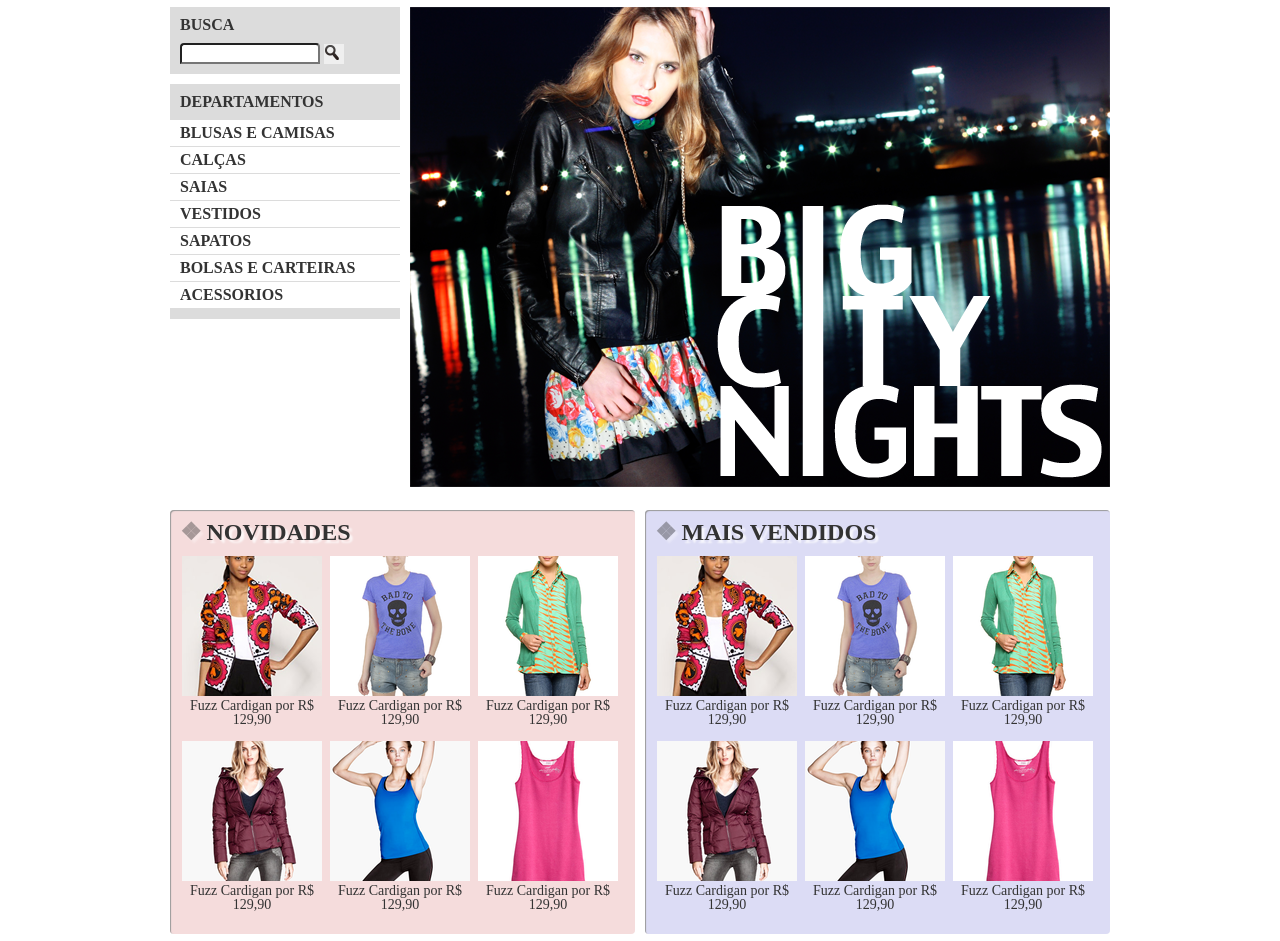
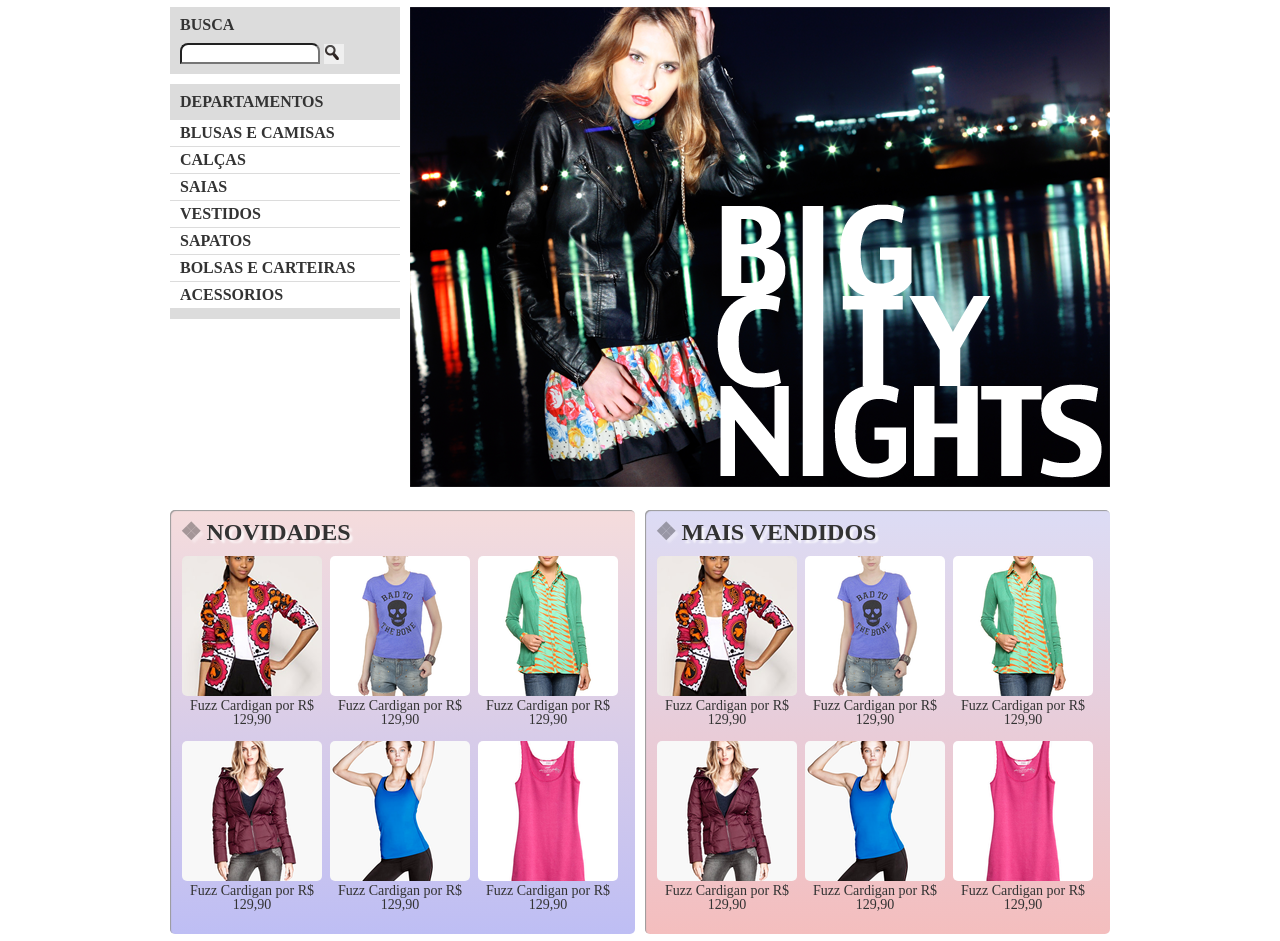
Before and after one commit to junyorff12/frontend, a plain HTML site: page index.html in a window 1280 px wide. Shown: the part 91-1032 px from the top of the page. Drawn offline with Linux system fonts and the light colour scheme.

Commit message:
paineis: transition, transform]

```diff
--- a/css/estilo.css
+++ b/css/estilo.css
@@ -111,8 +111,8 @@ header {
 
 .busca input[type=search] {
   width: 140px;
-  border-top-right-radius: 4px;
-  border-top-left-radius: 4px;
+  border-top-right-radius: 8px;
+  border-top-left-radius: 8px;
 }
 
 .busca button {
@@ -136,7 +136,7 @@ header {
   margin: 10px 0;
   padding: 10px;
   width: 445px;
-  border-radius: 4px;
+  border-radius: 5px;
   box-shadow: inset 1px 1px 1px #999;
 }
 
@@ -144,9 +144,18 @@ header {
   display: inline-block;
   vertical-align: top;
   width: 140px;
-
   margin: 2px;
   padding-bottom: 10px;
+}
+
+.painel li img {
+  border-radius: 5px;
+}
+
+.painel li:hover {
+  background-color: rgba(255, 255, 255, 0.8);
+  box-shadow: 0 0 10px #999;
+  transition: all 0.7s;
 }
 
 .painel h2:before {
@@ -158,11 +167,13 @@ header {
 .novidades {
   float: left;
   background-color: #F5DCDC;
+  background: linear-gradient(#F5DCDC, #BEBEF4);
 }
 
 .mais-vendidos {
   float: right;
   background-color: #DCDCF5;
+  background: linear-gradient(#DCDCF5, #F4BEBE);
 }
 
 .painel h2 {
```
